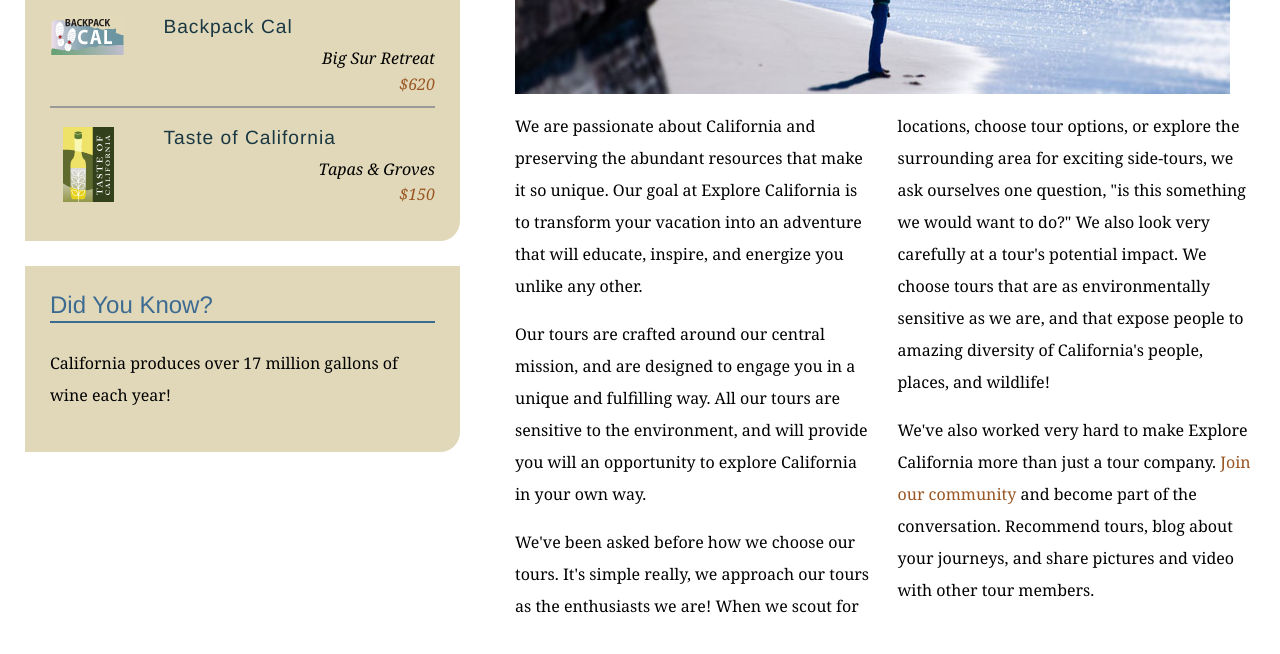
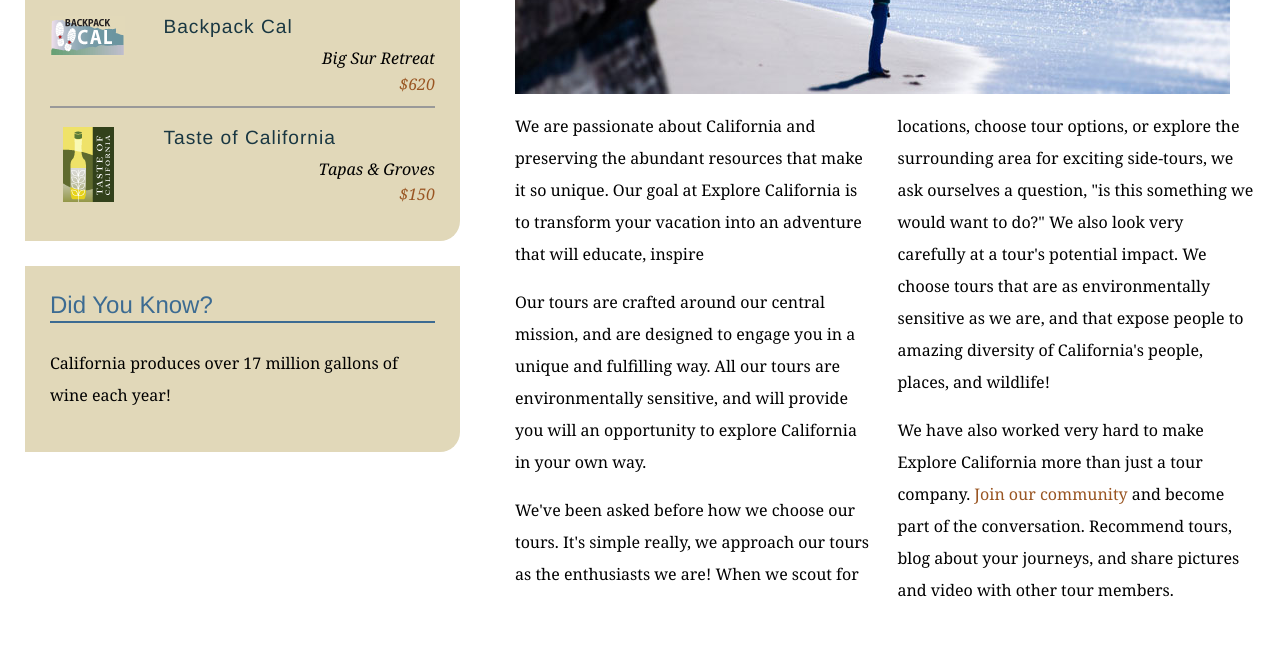
Before and after one commit to robrowne21/explore_california, a plain HTML site: page mission.html in a window 1280 px wide. Shown: the part 590-1244 px from the top of the page. Drawn offline with Linux system fonts and the light colour scheme.

Commit message:
text edis on mission.html

```diff
--- a/mission.html
+++ b/mission.html
@@ -62,10 +62,10 @@
           <h1>Who we are</h1>
           <img src="assets/images/mission_look.jpg" alt="Looking out at the Pacific" class="articleImage" />
           <div class="multiCol">
-            <p>We are passionate about California and preserving the abundant resources that make it so unique. Our goal at Explore California is to transform your vacation into an adventure that will educate, inspire, and energize you unlike any other.</p>
-            <p>Our tours are crafted around our central mission, and are designed to engage you in a unique and fulfilling way. All our tours are sensitive to the environment, and will provide you will an opportunity to explore California in your own way.</p>
-            <p>We've been asked before how we choose our tours. It's simple really, we approach our tours as the enthusiasts we are! When we scout for locations, choose tour options, or explore the surrounding area for exciting side-tours, we ask ourselves one question, &quot;is this something we would want to do?&quot; We also look very carefully at a tour's potential impact. We choose tours that are as environmentally sensitive as we are, and that expose people to amazing diversity of California's people, places, and wildlife!</p>
-            <p>We've also worked very hard to make Explore California more than just a tour company. <a href="explorers/join.html">Join our community</a> and become part of the conversation. Recommend tours, blog about your journeys, and share pictures and video with other tour members.</p>
+            <p>We are passionate about California and preserving the abundant resources that make it so unique. Our goal at Explore California is to transform your vacation into an adventure that will educate, inspire</p>
+            <p>Our tours are crafted around our central mission, and are designed to engage you in a unique and fulfilling way. All our tours are environmentally sensitive, and will provide you will an opportunity to explore California in your own way.</p>
+            <p>We've been asked before how we choose our tours. It's simple really, we approach our tours as the enthusiasts we are! When we scout for locations, choose tour options, or explore the surrounding area for exciting side-tours, we ask ourselves a question, &quot;is this something we would want to do?&quot; We also look very carefully at a tour's potential impact. We choose tours that are as environmentally sensitive as we are, and that expose people to amazing diversity of California's people, places, and wildlife!</p>
+            <p>We have also worked very hard to make Explore California more than just a tour company. <a href="explorers/join.html">Join our community</a> and become part of the conversation. Recommend tours, blog about your journeys, and share pictures and video with other tour members.</p>
           </div>
         </div>
       </div>
```
